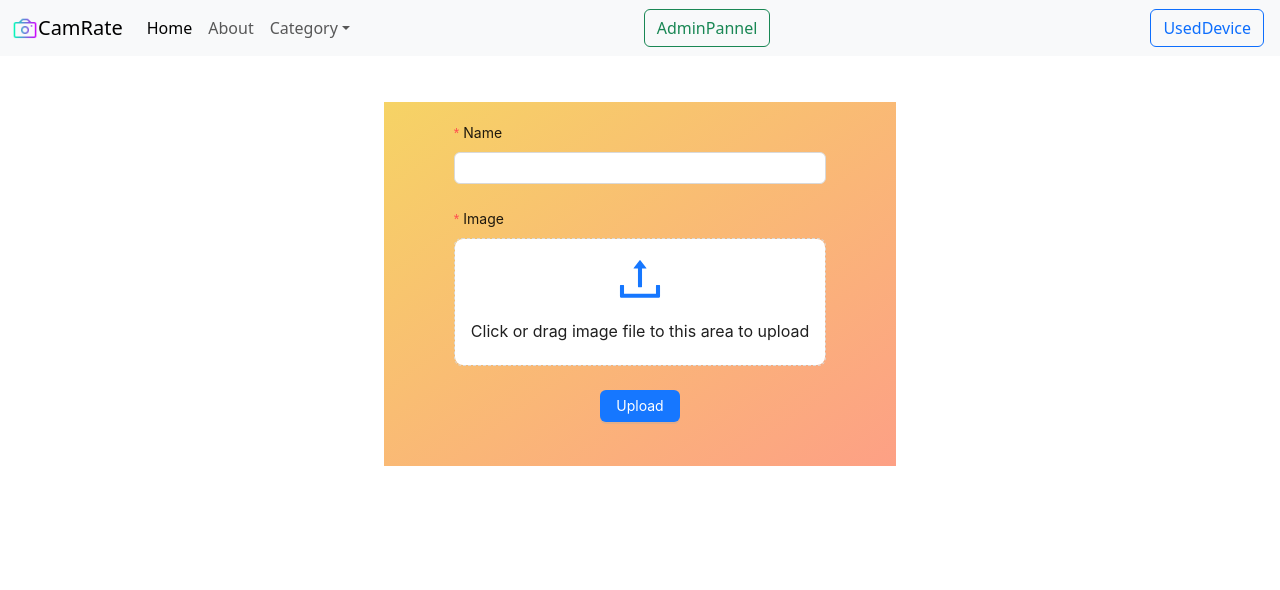
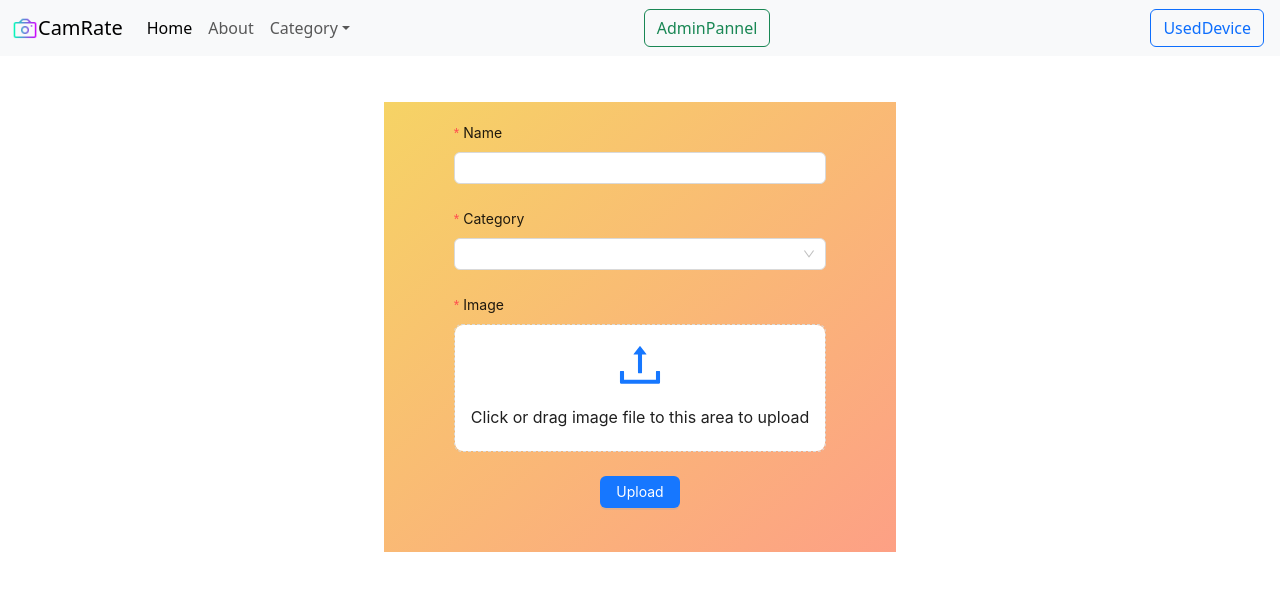
Before and after one commit to mwizard9/Camera_Test, a React (Create React App) app: page /uploadimage in a window 1280 px wide. Shown: the top 590 px of the page. Built offline with nearby package versions, Linux system fonts and the light colour scheme.

Commit message:
adding cat in front

```diff
--- a/src/AdminSite/UploadImage.js
+++ b/src/AdminSite/UploadImage.js
@@ -1,16 +1,18 @@
 import React, { useState } from 'react';
-import { Form, Input, Button, Upload, message } from 'antd';
+import { Form, Input, Button, Upload, message, Select } from 'antd';
 import { UploadOutlined } from '@ant-design/icons';
 
 const ImageUploadForm = () => {
   const [form] = Form.useForm();
   const [fileList, setFileList] = useState([]);
+  const [category, setCategory] = useState('');
 
   const handleClick = async () => {
     try {
       const formData = new FormData();
       formData.append('name', form.getFieldValue('name'));
       formData.append('testImage', fileList[0].originFileObj);
+      formData.append('category', category);
 
       const response = await fetch('http://localhost:5000/api/image/upload', {
         method: 'POST',
@@ -21,6 +23,7 @@ const ImageUploadForm = () => {
         message.success('Image uploaded successfully');
         form.resetFields();
         setFileList([]);
+        setCategory('');
       } else {
         throw new Error('Image upload failed');
       }
@@ -40,6 +43,17 @@ const ImageUploadForm = () => {
       <Form.Item label="Name" name="name" rules={[{ required: true, message: 'Please enter a name' }]}>
         <Input />
       </Form.Item>
+      <Form.Item
+          label="Category"
+          name="category"
+          rules={[{ required: true, message: 'Please select a category' }]}
+        >
+          <Select value={category} onChange={setCategory}>
+            <Select.Option value="selfie">Selfie</Select.Option>
+            <Select.Option value="standard">Standard</Select.Option>
+            <Select.Option value="portrait">Portrait</Select.Option>
+          </Select>
+        </Form.Item>
       <Form.Item
         label="Image"
         name="testImage"
```
Also changed, not shown: 3 other files (tests, documents, lock files or other folders).
